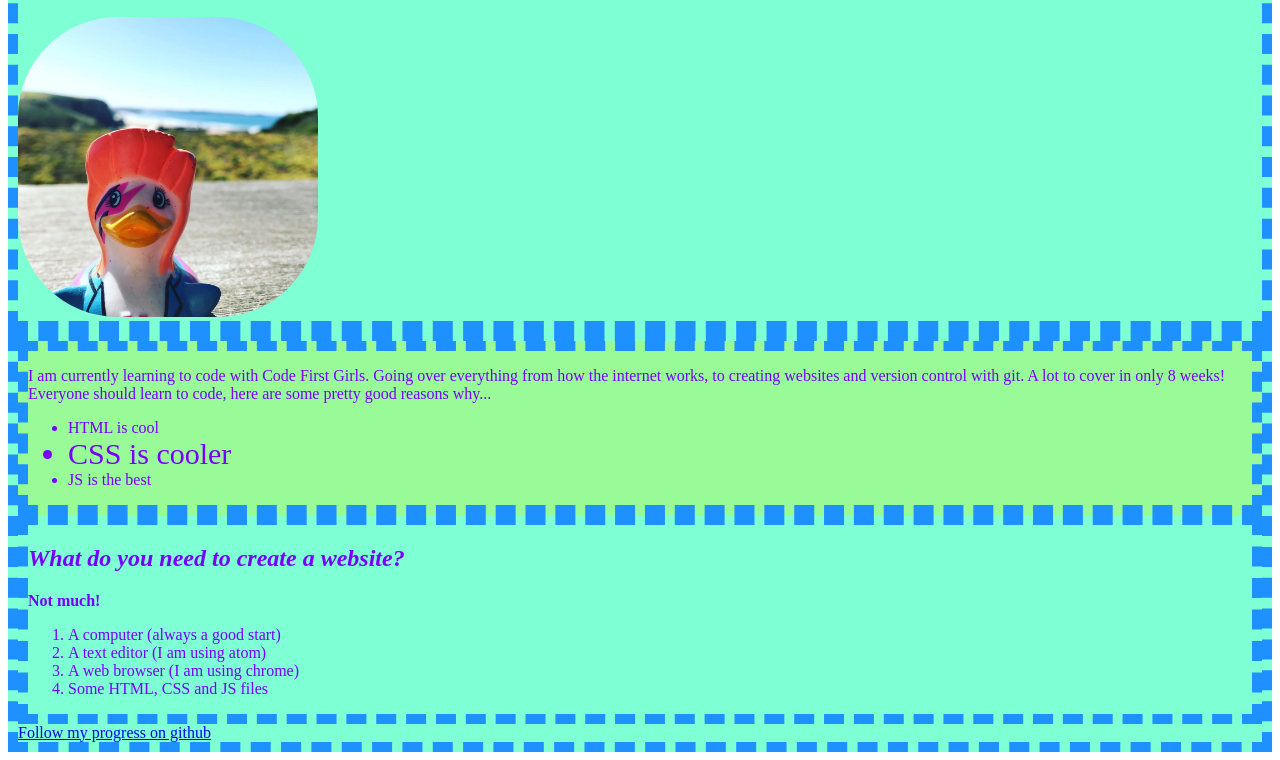
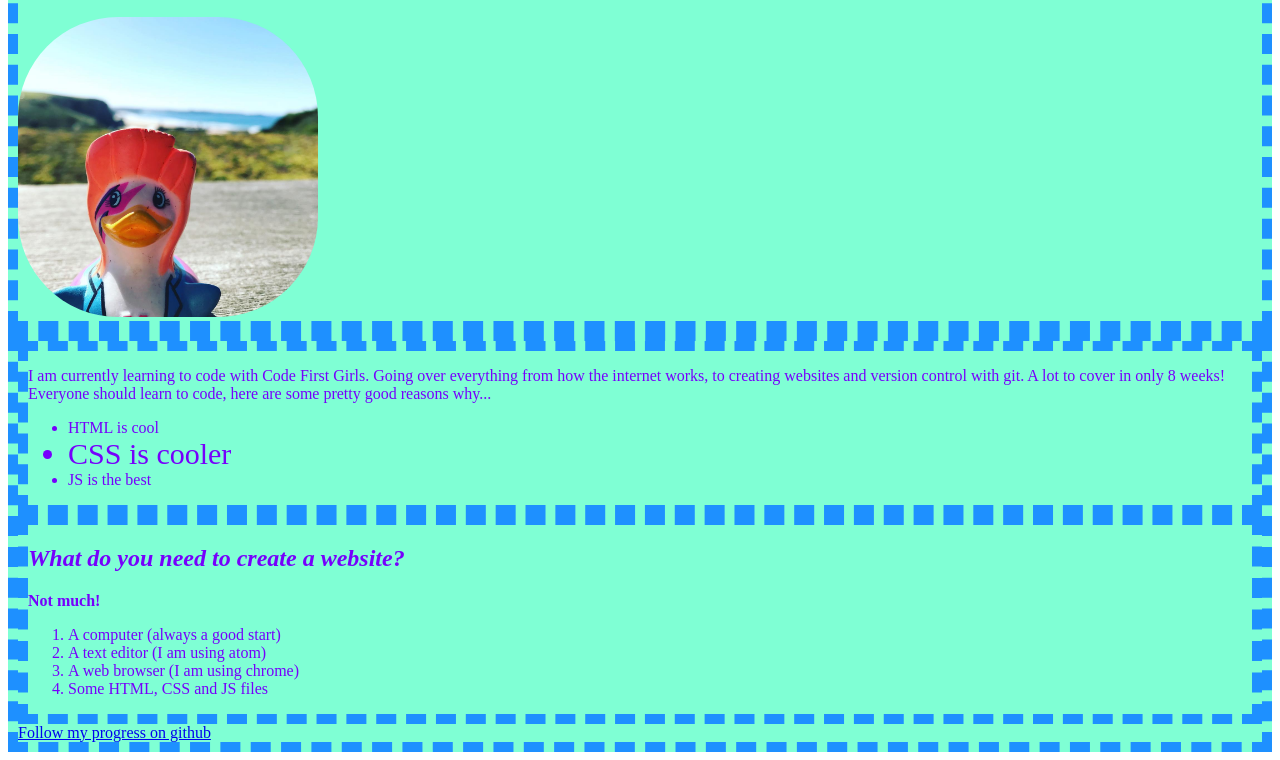
Before and after one commit to errikaml/git-test, a plain HTML site: page index.html in a window 1280 px wide. Shown: the part 128-888 px from the top of the page. Drawn offline with Linux system fonts and the light colour scheme.

Commit message:
remove second-li color

```diff
--- a/css/styles.css
+++ b/css/styles.css
@@ -7,9 +7,6 @@ div {
     border: dashed 10px dodgerblue;
 }
 
-.second-div {
-    background-color: palegreen
-}
 
 #second-li {
     font-size: 30px;
```
